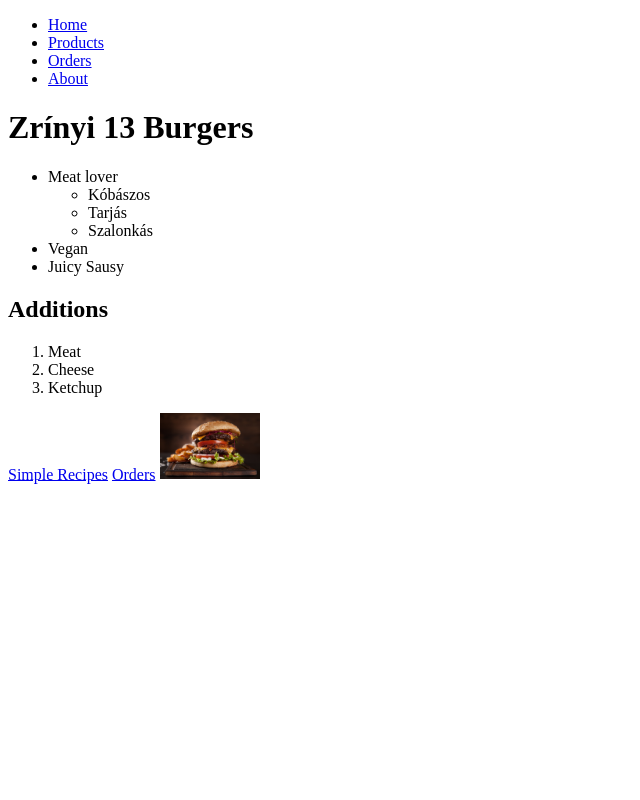
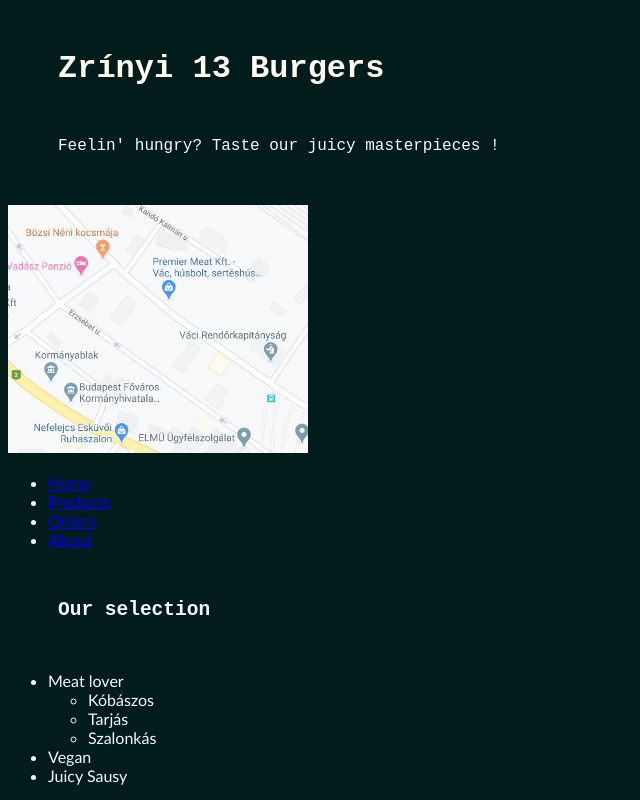
Before and after one commit to gabsatcntrl/gabsatcntrl.github.io, a plain HTML site: page index.html in a window 1280 px wide. Shown: the top 800 px of the page, without its empty margins (0-640 px from the left). Drawn offline with Linux system fonts and the light colour scheme.

Commit message:
new stuff

```diff
--- /dev/null
+++ b/css/stylesheet4index.css
@@ -0,0 +1,24 @@
+body{
+    background-color: rgb(2, 27, 27);
+}
+h1{
+    font-family: 'Courier New', Courier, monospace;
+    color: floralwhite;
+    margin: 50px;
+    font-weight: 900px;
+}
+
+p{
+    color: ghostwhite;
+    font-family: 'Courier New', Courier, monospace;
+    margin: 50px;
+}
+.headerDef{
+    font-family: monospace;
+    color: ghostwhite;
+    margin: 50px;
+}
+.listDef{
+    color: ghostwhite;
+    font-family: 'Gill Sans', 'Gill Sans MT', Calibri, 'Trebuchet MS', sans-serif;
+}
--- a/index.html
+++ b/index.html
@@ -5,17 +5,24 @@
     <meta charset="UTF-8">
     <meta name="viewport" content="width=device-width, initial-scale=1.0">
     <title>Egy szuper oldal</title>
+    <link rel="stylesheet" href="/css/stylesheet4index.css">
 </head>
 <!--Ez a menü a navigációhoz alább a body alatt-->
+
 <body>
-    <ul>
+
+    <h1>Zrínyi 13 Burgers</h1>
+    <p>Feelin' hungry? Taste our juicy masterpieces !</p>
+<a target="blank" href="https://www.google.hu/maps/@47.7827247,19.1264155,17z?hl=hu"> <img width="300" src="/img/map1.JPG" alt="map">
+</a>
+    <ul class="listDef">
         <li> <a href="/">Home</a></li>
         <li> <a href="/pages/products.html">Products</a></li>
         <li> <a href="/pages/orders.html">Orders</a></li>
         <li> <a href="/about.html">About</a></li>
     </ul>
-    <h1>Zrínyi 13 Burgers</h1>
-    <ul>
+    <h2 class="headerDef">Our selection</h2>
+    <ul class="listDef">
         <li>Meat lover
             <ul>
                 <li>Kóbászos</li>
@@ -26,16 +33,22 @@
         <li>Vegan</li>
         <li>Juicy Sausy</li>
     </ul>
-    <h2>Additions</h2>
-    <ol>
+    <h2 class="headerDef">Additions</h2>
+    <ol class="listDef">
         <li>Meat</li>
         <li>Cheese</li>
         <li>Ketchup</li>
     </ol>
+
+    <a target="blank" href="https://www.simplyrecipes.com/recipes/how_to_grill_the_best_burgers/">
+        <img width="200" src="img/burger.jpg" alt="a tasty burger"></a>
+
+    <img width="200" src="img/burger2.jpg">
+    <img width="200" src="img/burger3.jpg">
+    <img width="200" src="img/burger4.jpg">
+
     <a href="https://www.simplyrecipes.com/recipes/how_to_grill_the_best_burgers/">Simple Recipes</a>
-    <a href="pages/orders.html">Orders</a>
-    <a target="blank" href="https://www.simplyrecipes.com/recipes/how_to_grill_the_best_burgers/">
-        <img width="100" src="img/burger.jpg" alt="a tasty burger"></a>
+
 
     <!--- <img src= "img/burger.jpg" alt="a tasty burger"> -->
 </body>
```
Also changed, not shown: img/burger2.jpg (added), img/burger3.jpg (added), img/burger4.jpg (added), img/map1.JPG (added).
